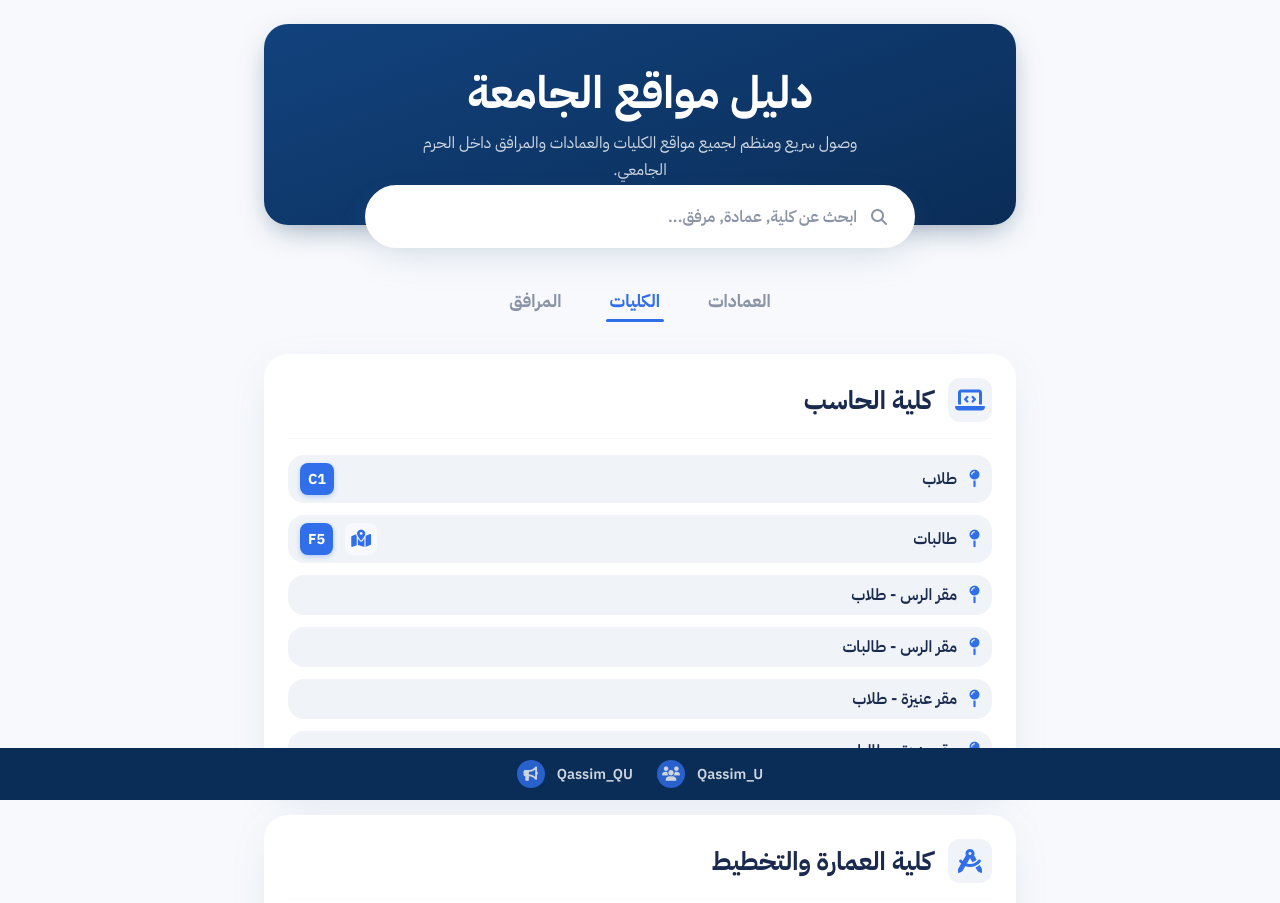
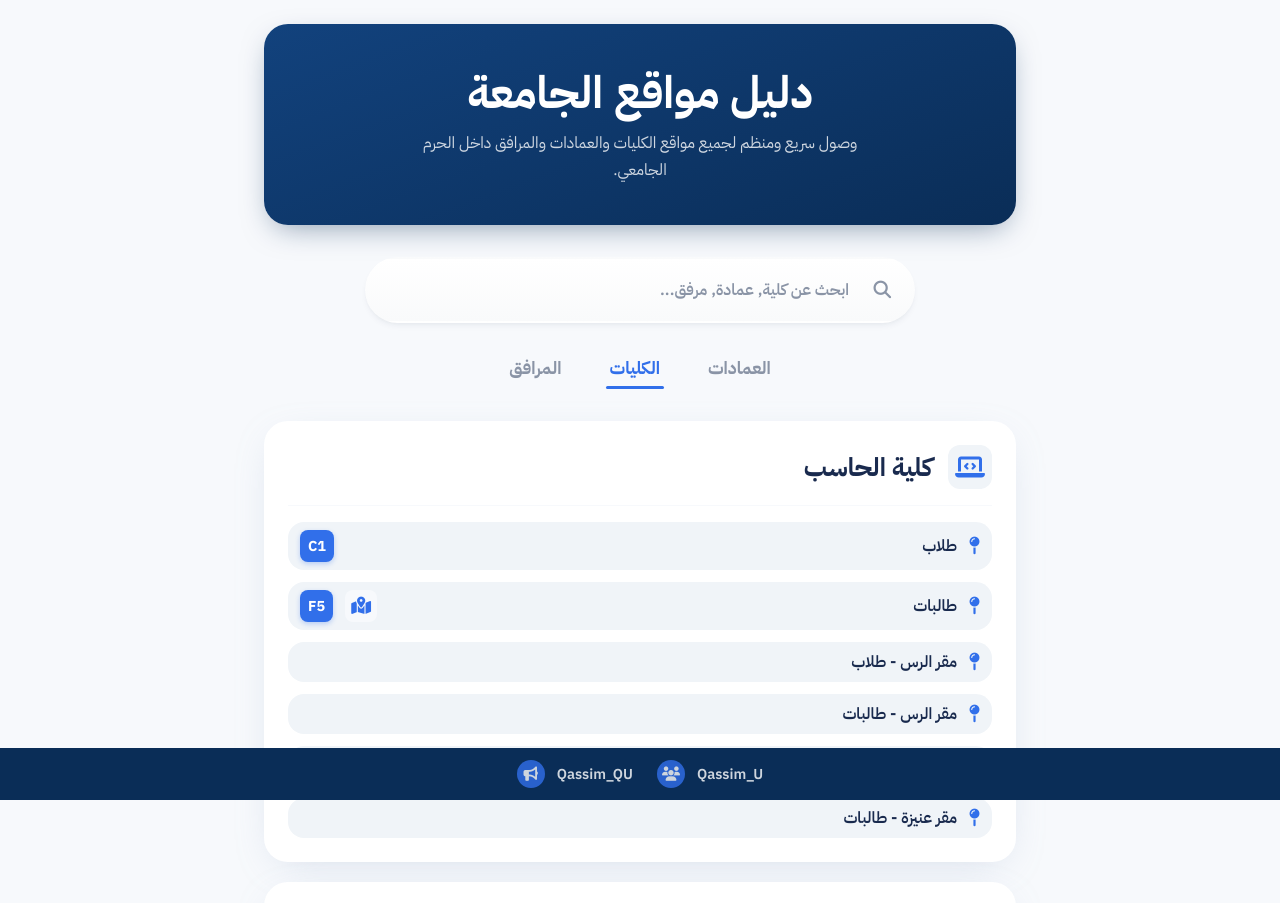
Before and after one commit to MUTLAQ001/4, a plain HTML site: page index.html in a window 1280 px wide. Shown: the top 903 px of the page. Drawn offline with Linux system fonts and the light colour scheme.

Commit message:
Update index.html

```diff
--- a/index.html
+++ b/index.html
@@ -61,6 +61,7 @@
         box-shadow: 0 10px 30px -10px rgba(10, 45, 87, 0.5);
         animation: popIn 0.8s var(--ease-out-quint) .1s both;
       }
+
       .page-title {
         font-size: clamp(2.2rem, 8vw, 2.8rem);
         font-weight: 700;
@@ -76,15 +77,13 @@
       }
 
       .controls-container {
-        position: relative;
-        margin-top: -2.5rem;
+        margin-top: 2rem;
         margin-bottom: 2rem;
-        z-index: 10;
         animation: popIn 0.8s var(--ease-out-quint) .2s both;
         display: flex;
         flex-direction: column;
         align-items: center;
-        gap: 2rem;
+        gap: 1.5rem;
       }
 
       .search-container {
@@ -92,35 +91,41 @@
         width: 100%;
         max-width: 550px;
       }
+
       .search-icon {
         position: absolute;
         top: 50%;
-        right: 28px;
+        right: 24px;
         transform: translateY(-50%);
         color: var(--text-secondary);
-        transition: color 0.3s ease;
+        transition: color 0.3s ease, transform 0.3s ease;
         pointer-events: none;
+        font-size: 1.1rem;
       }
       #search-input {
         width: 100%;
-        padding: 1.1rem 3.5rem 1.1rem 1.5rem;
-        background: var(--bg-card);
-        border: 2px solid var(--bg-card);
+        padding: 1.2rem 4rem 1.2rem 1.5rem;
+        background-image: linear-gradient(180deg, #FFFFFF, #F9FAFB);
+        border: 2px solid transparent;
         border-radius: var(--radius-full);
         color: var(--text-dark);
         font-family: 'IBM Plex Sans Arabic', sans-serif;
         font-size: 1rem;
         font-weight: 600;
-        box-shadow: 0 15px 35px -10px rgba(150, 170, 200, 0.3);
-        transition: border-color 0.3s ease, box-shadow 0.3s ease;
+        box-shadow: 0 4px 6px -1px rgba(10, 45, 87, 0.05), 0 2px 4px -1px rgba(10, 45, 87, 0.04);
+        transition: all 0.3s var(--ease-out-quint);
       }
       #search-input::placeholder { color: var(--text-secondary); }
       #search-input:focus {
         outline: none;
-        border-color: var(--accent-color);
-        box-shadow: 0 10px 30px -10px rgba(49, 111, 234, 0.4);
+        border-color: #D1D9E4;
+        transform: translateY(-2px);
+        box-shadow: 0 0 0 3px rgba(150, 170, 200, 0.2), 0 10px 20px -5px rgba(10, 45, 87, 0.15);
       }
-      #search-input:focus ~ .search-icon { color: var(--accent-color); }
+      #search-input:focus ~ .search-icon {
+        color: var(--text-dark);
+        transform: translateY(-50%) scale(1.1);
+      }
 
       .filter-container {
         display: flex;
@@ -354,10 +359,12 @@
                         { href: "https://maps.app.goo.gl/SLNMizwQA8JKE1o76", text: "مقر عنيزة - طلاب", icon: "fa-map-pin" },
                         { href: "https://maps.app.goo.gl/RErZQdojf7fAFMCc9", text: "مقر عنيزة - طالبات", icon: "fa-map-pin" }
                     ] },
+                    /* === START: SIMPLIFIED SHARIA COLLEGE SECTION === */
                     { title: "كلية الشريعة", icon: "fa-balance-scale", links: [
                         { href: "https://maps.app.goo.gl/JdafjR42wc5We6Dk6", text: "طلاب", icon: "fa-map-pin", building: "A6" },
-                        { href: "https://maps.app.goo.gl/9PEBr5XunvbzFNGY7", text: "طالبات", icon: "fa-map-pin", building: "F7" }
+                        { href: "https://maps.app.goo.gl/9PEBr5XunvbzFNGY7", text: "طالبات", icon: "fa-map-pin", building: "F6", map_pdf: "maps/map-college-sharia-f6-ground.pdf" }
                     ] },
+                    /* === END: SIMPLIFIED SHARIA COLLEGE SECTION === */
                     { title: "كلية اللغات", icon: "fa-language", links: [ { href: "https://maps.app.goo.gl/6nU1yHd6AZMMqniq8", text: "طلاب", icon: "fa-map-pin", building: "A6" }, { href: "https://maps.app.goo.gl/5rBrvtixLZC58Lcv8", text: "مقر بريدة - طالبات", icon: "fa-map-pin" } ] },
                     { title: "كلية الزراعة", icon: "fa-seedling", links: [ { href: "https://maps.app.goo.gl/vRR1WiavypoHSCnR6", text: "طلاب", icon: "fa-map-pin", building: "A2" }, { href: "https://maps.app.goo.gl/ZNJbwtedqVhkoMSY7", text: "طالبات", icon: "fa-map-pin", building: "F7" } ] },
                     { title: "كلية الطب البيطري", icon: "fa-paw", links: [ { href: "https://maps.app.goo.gl/e5Dh4j2iz4j6UAHG7", text: "طلاب", icon: "fa-map-pin", building: "A2" } ] },
```
